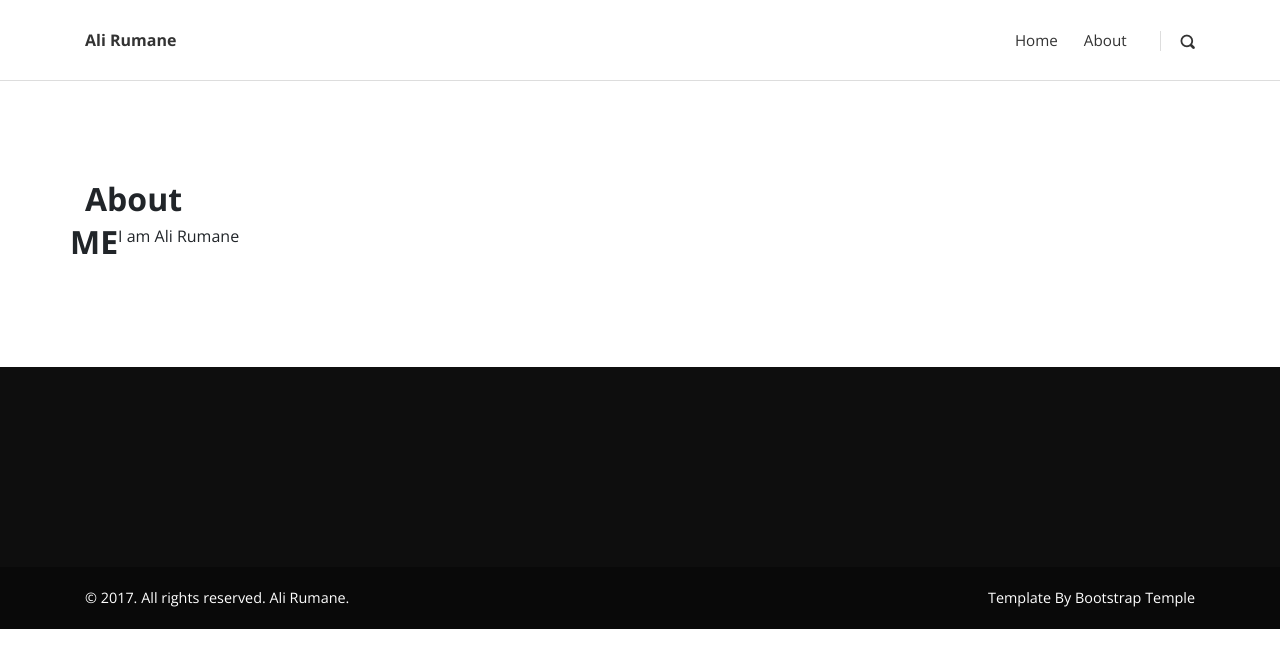
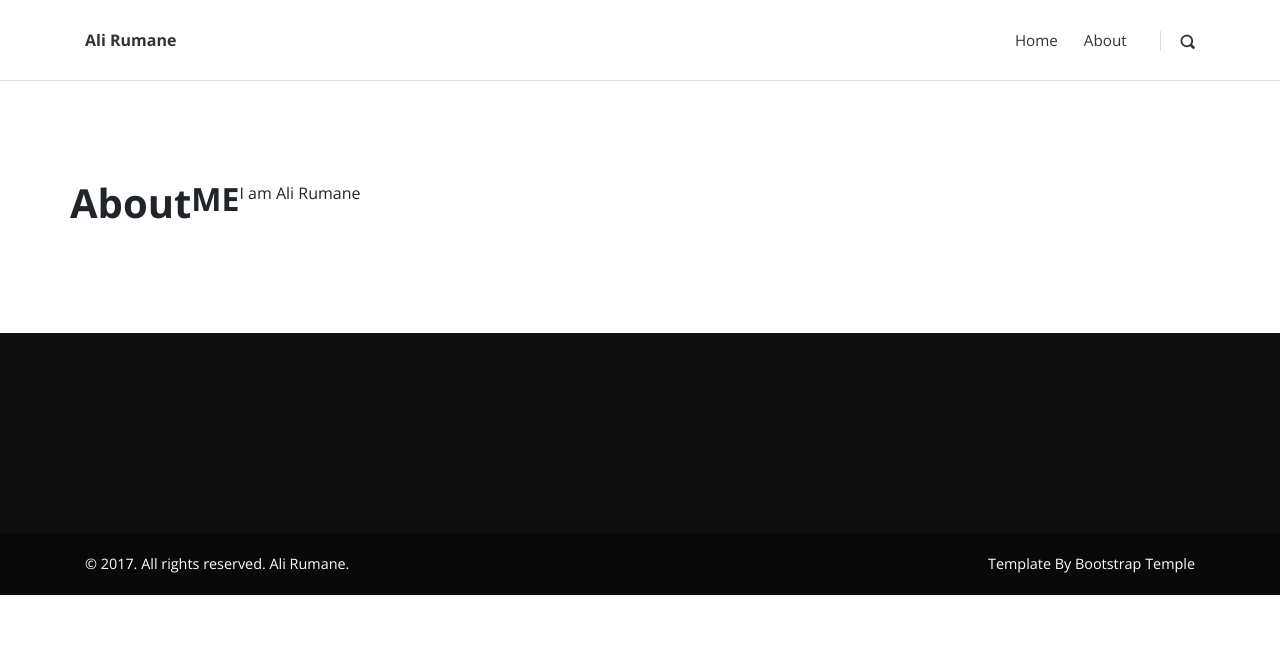
Before and after one commit to alirumane/alirumane.github.io, a Jekyll site: the page built from about.md, in a window 1280 px wide. Shown: the top 668 px of the page. Built offline with Jekyll 4.4.1, drawn with Linux system fonts in a browser that asks for light colours.

Commit message:
Update page.html

```diff
--- a/_layouts/page.html
+++ b/_layouts/page.html
@@ -3,8 +3,9 @@ layout: default
 ---
 
     <div class="container">
-        <h2>{{page.title}}</h2>
       <div class="row">
+          <h1>{{page.title}}{% if page.tagline %} <small>{{ page.tagline }}</small>{% endif %}</h1>
+
         {{ content }}
       </div>
     </div>
```
